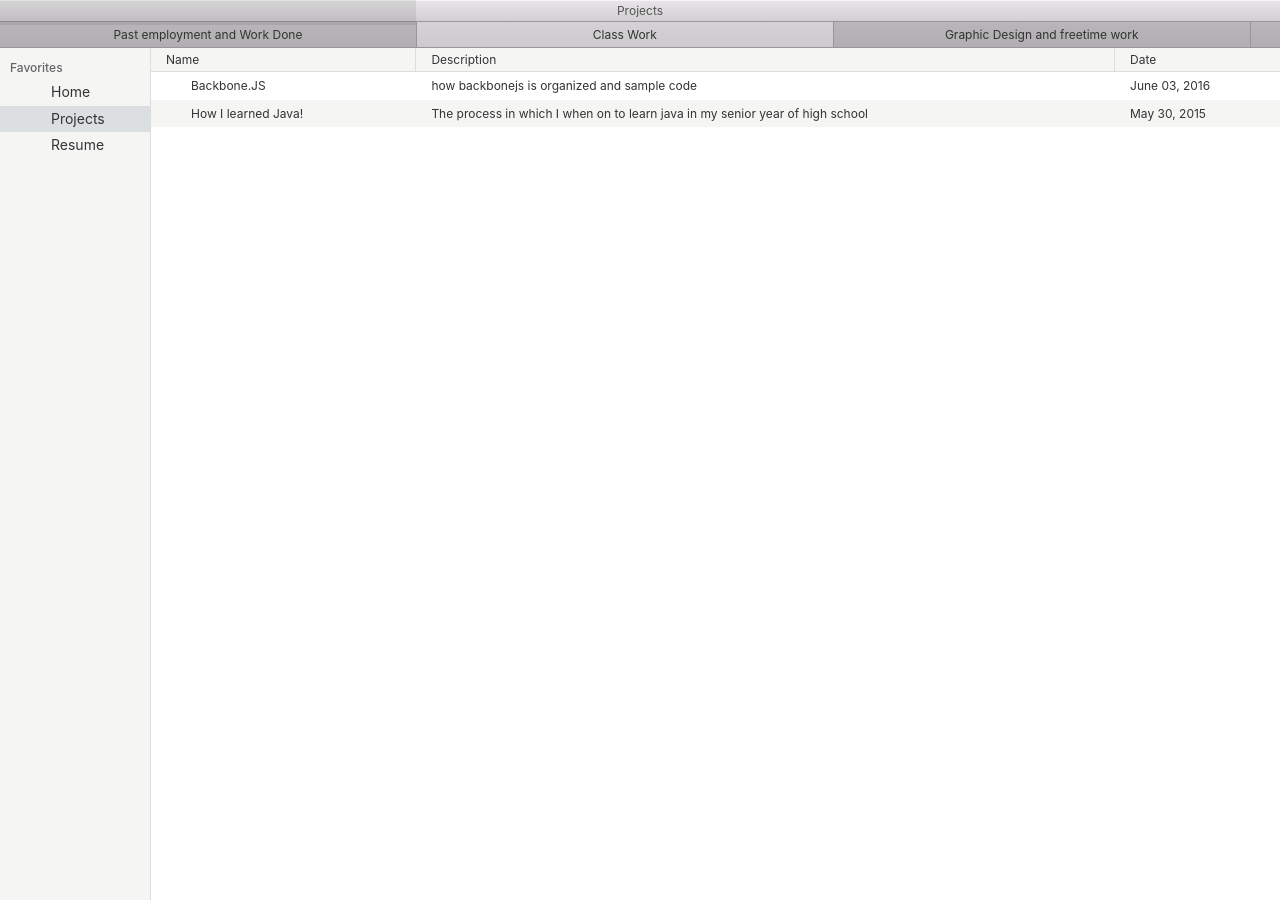
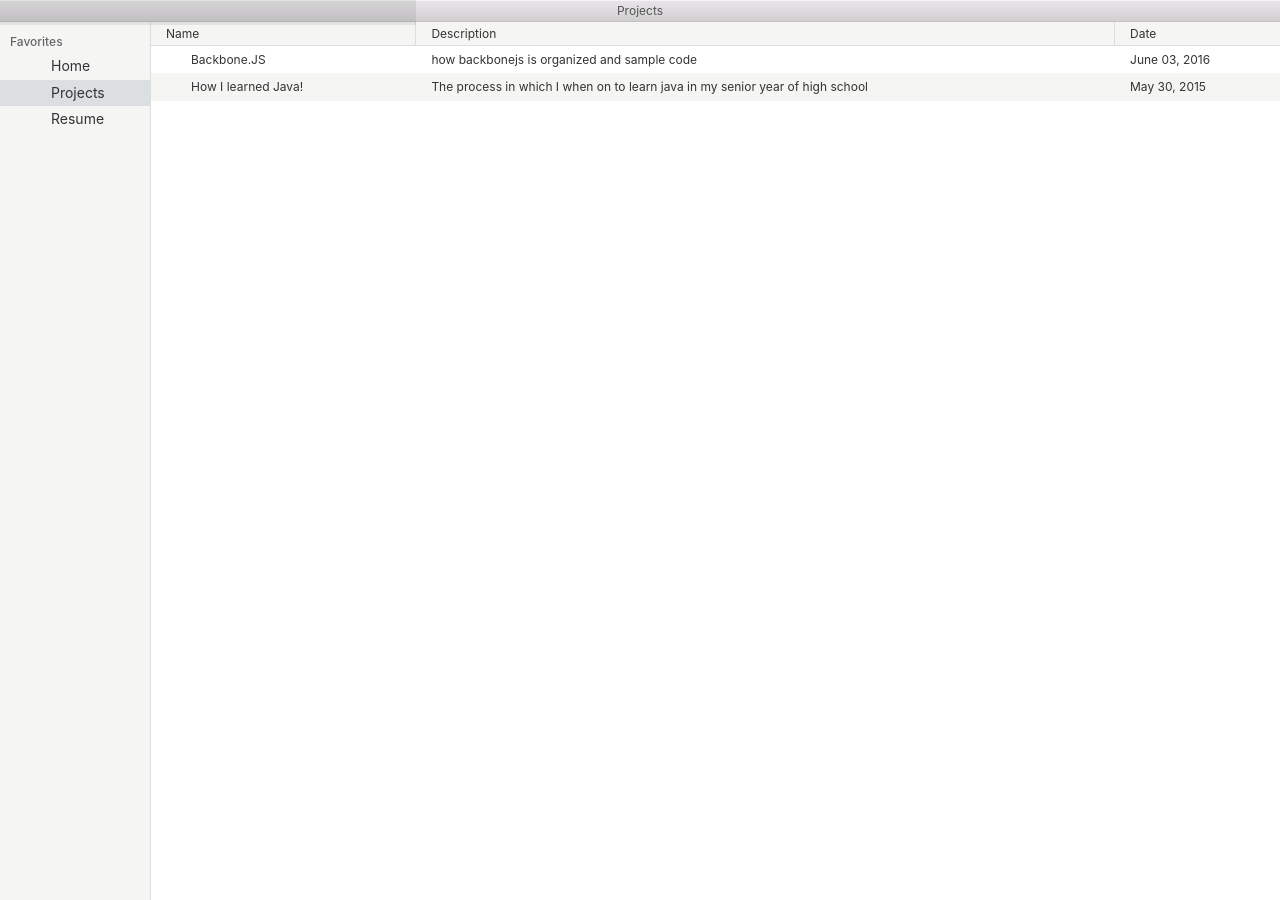
Before and after one commit to cjoshmartin-com/cjoshmartin.github.io, a Jekyll site: the page built from Projects/index.html, in a window 1280 px wide. Built offline with Jekyll 4.4.1, drawn with Linux system fonts in a browser that asks for light colours; nearby versions of some CDN libraries; some web fonts are replaced; some of the changed lines change nothing that is shown.

Commit message:
Update Projectwindow.html

```diff
--- a/_layouts/Projectwindow.html
+++ b/_layouts/Projectwindow.html
@@ -7,7 +7,7 @@
       <header class="toolbar toolbar-header">
       <h1 class="title">Projects</h1>
       </header>
-      {% include Photon/titleandtabs.html %}
+
       <!-- Your app's content goes inside .window-content -->
       <div class="window-content">
         <div class="pane-group">
@@ -18,53 +18,6 @@
       </div>
       </div>
     </div>
-    <script>
-
-    //script to change what tab appears to be active
-
-    //on click of "Past empolyment and ..." tab adds the class of active and removes from other classes
-    $('#tab1').click(function() {
-      $( this ).addClass('active');
-        if ( $('#tab2').hasClass('active') ) {
-            $('#tab2').removeClass('active');
-        } else {
-          $('#tab3').removeClass('active');
-
-        }//end of else
-
-      }//end of function
-
-    );//end of tab 1
-
-      //On click of Class work tab
-      $('#tab2').click(function() {
-
-        $( this ).addClass('active');
-          if ( $('#tab1').hasClass('active') ) {
-              $('#tab1').removeClass('active');
-          } else {
-            $('#tab3').removeClass('active');
-          }//end of else
-
-        }//end of function
-
-      );//end of tab 2
-
-        //on click of freetime tab
-        $('#tab3').click(function() {
-          $( this ).addClass('active');
-            if ( $('#tab2').hasClass('active') ) {
-                $('#tab2').removeClass('active');
-            } else {
-              $('#tab1').removeClass('active');
-            }//end of else
-
-          }//end of function
-
-        );//end of tab 3
-
-    </script>
-
 {%include footer.html%}
   </body>
 
```
